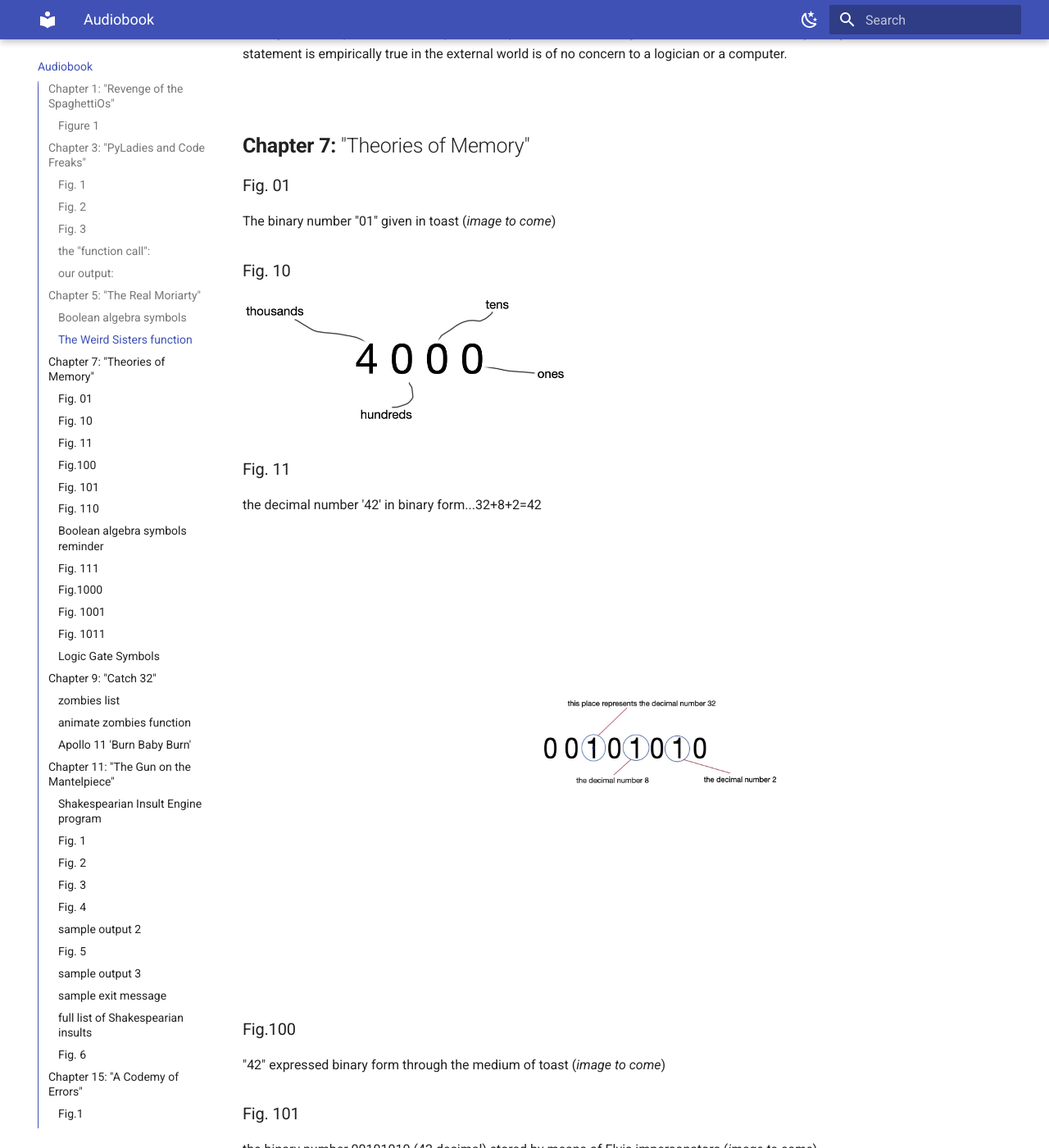
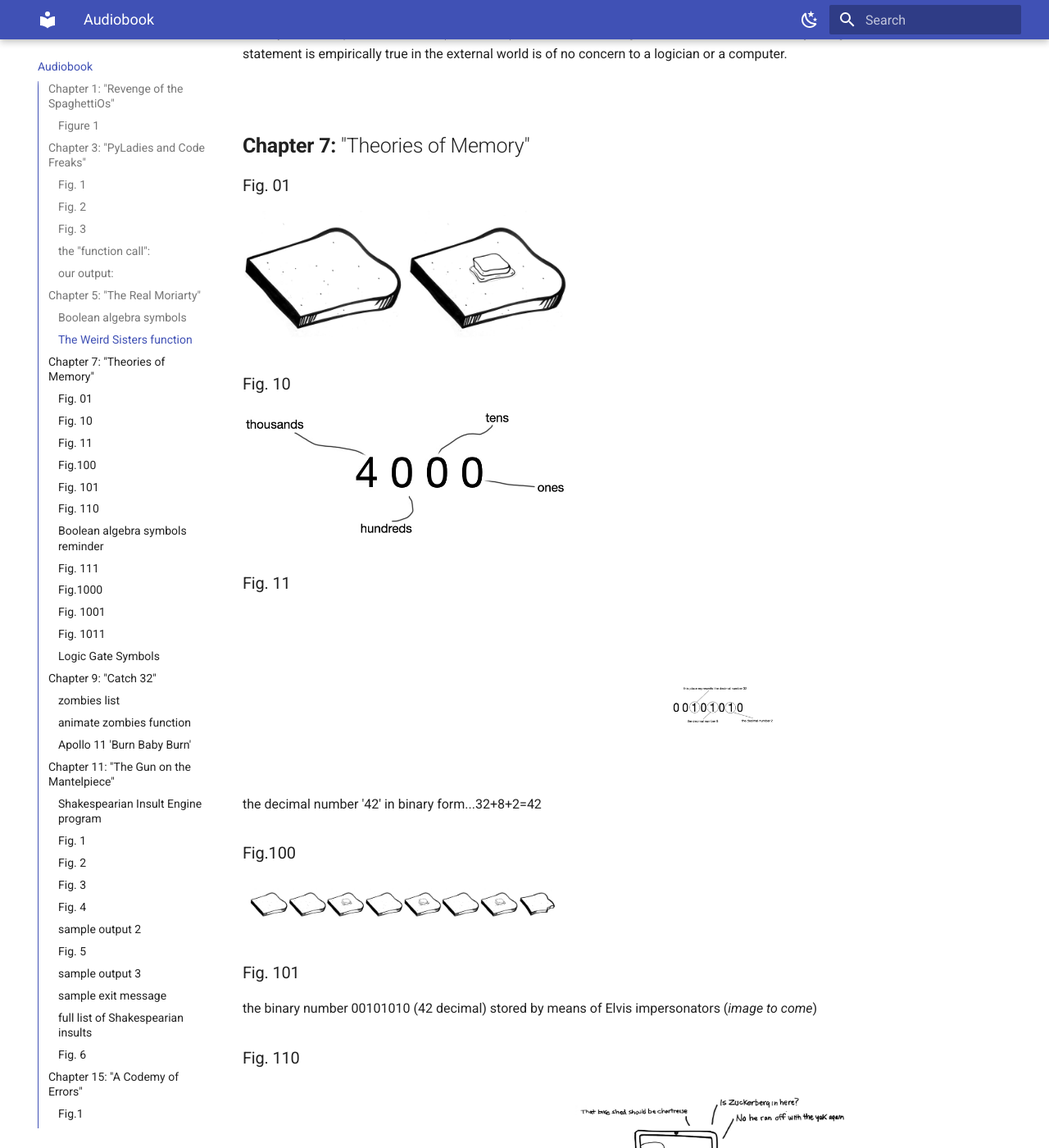
Before and after one commit to zappascout/devil_notes-sources, an MkDocs documentation site: the page built from docs/notes_audio_devil.md, in a window 1280 px wide and 1400 px high, scrolled down 2537 px. Shown: the whole window at 82% size. Built offline with MkDocs 1.6.1 and Material for MkDocs 9.7.7, drawn with Linux system fonts in a browser that asks for light colours; some of the changed lines change nothing that is shown.

Commit message:
adding and replacing cartoons with Grove ones

```diff
--- a/docs/notes_audio_devil.md
+++ b/docs/notes_audio_devil.md
@@ -80,25 +80,25 @@ Happily, this will work. Macbeth is doomed by his own ambition, which the civic-
 <br>
 ##**Chapter 7:** "Theories of Memory"
 ###Fig. 01
-The binary number "01" given in toast (*image to come*)
+
+![the binary number '01' in toast](assets/images/toast_01_grove.jpg){ width="400" }
 
 ###Fig. 10
 ![the decimal number '4000'](assets/images/decimal_4000.jpeg){ width="400" }
 
 ###Fig. 11
 the decimal number '42' in binary form...32+8+2=42
-![the decimal number '42' in binary](assets/images/binary_42.jpeg)
+![the decimal number '42' in binary](assets/images/binary_42_grove.jpg){ width="400" }
 
 ###Fig.100
-"42" expressed binary form through the medium of toast (*image to come*)
+!["42" expressed in binary form through the medium of toast](assets/images/toast_42_grove.jpg){ width="400" }
 
 ###Fig. 101
 the binary number 00101010 (42 decimal) stored by means of Elvis impersonators (*image to come*)
 
 ###Fig. 110
 computer built with tiny coders as memory latches
-![a computer built with tiny coder latches][tinycoders]
-[tinycoders]:assets/images/tinyCoders.jpeg
+![a computer built with tiny coder latches](assets/images/tiny-coders_grove.jpg){ width="400" }
 
 ###Boolean algebra symbols reminder
 (a) ones and zeroes, to indicate *true* and *false* or *everything* and *nothing*;<br>
@@ -107,16 +107,15 @@ computer built with tiny coders as memory latches
 
 ###Fig. 111
 circuit diagram for an AND gate<br>
-![an AND gate cicuit](assets/images/ANDgate.jpeg){ width="600" }
+![an AND gate circuit](assets/images/ANDgate_circuit_grove.jpg){ width="600" }
 
 ###Fig.1000
 An AND gate truth table. Only if both inputs are positive/true - also understood as a 1 in computing - is a positive/true output produced.<br>
-![an AND gate truth table][ANDtable]
-[ANDtable]:assets/images/ANDtable.jpeg
+![an AND gate truth table](assets/images/ANDtable.jpeg){ width="300" }
 
 ###Fig. 1001
 circuit diagram for an OR gate<br>
-![an OR gate circuit](assets/images/ORgate.jpeg){ width="600"}
+![an OR gate circuit](assets/images/ORgate_circuit_grove.jpg){ width="600"}
 
 ###Fig. 1011
 An OR gate truth table. If *either* input is positive/true then the output will be positive/true. Only if *both* are negative/false - equating to a zero in computing - will a false/negative output be produced.<br>
@@ -124,13 +123,8 @@ An OR gate truth table. If *either* input is positive/true then the output will
 
 ###Logic Gate Symbols
 AND:<br>
-![symbol for an AND gate](assets/images/ANDsymbol.jpeg){ width="400" }<br>
-OR:<br>
-![symbol for an OR gate](assets/images/ORsymbol.jpeg){ width="400" }<br>
-NAND:<br>
-![symbol for an NAND gate](assets/images/NANDsymbol.jpeg){ width="400" }<br>
-NOR:<br>
-![symbol for an NOR gate](assets/images/NORsymbol.jpeg){ width="400" }
+![logic gate symbols](assets/images/logicGATE_symbols_grove.jpg){ width="400" }<br>
+
 
 <br>
 ##**Chapter 9:** "Catch 32"
```
Also changed, not shown: docs/assets/images/ANDgate.jpeg (deleted), docs/assets/images/ANDgate_circuit_grove.jpg (added), docs/assets/images/ORgate.jpeg (deleted), docs/assets/images/ORgate_circuit_grove.jpg (added), docs/assets/images/binary_42.jpeg (deleted), docs/assets/images/binary_42_grove.jpg (added), docs/assets/images/logicGATE_symbols_grove.jpg (added), docs/assets/images/tiny-coders_grove.jpg (added), docs/assets/images/tinyCoders.jpeg (deleted), docs/assets/images/toast_01_grove.jpg (added), docs/assets/images/toast_42_grove.jpg (added).
